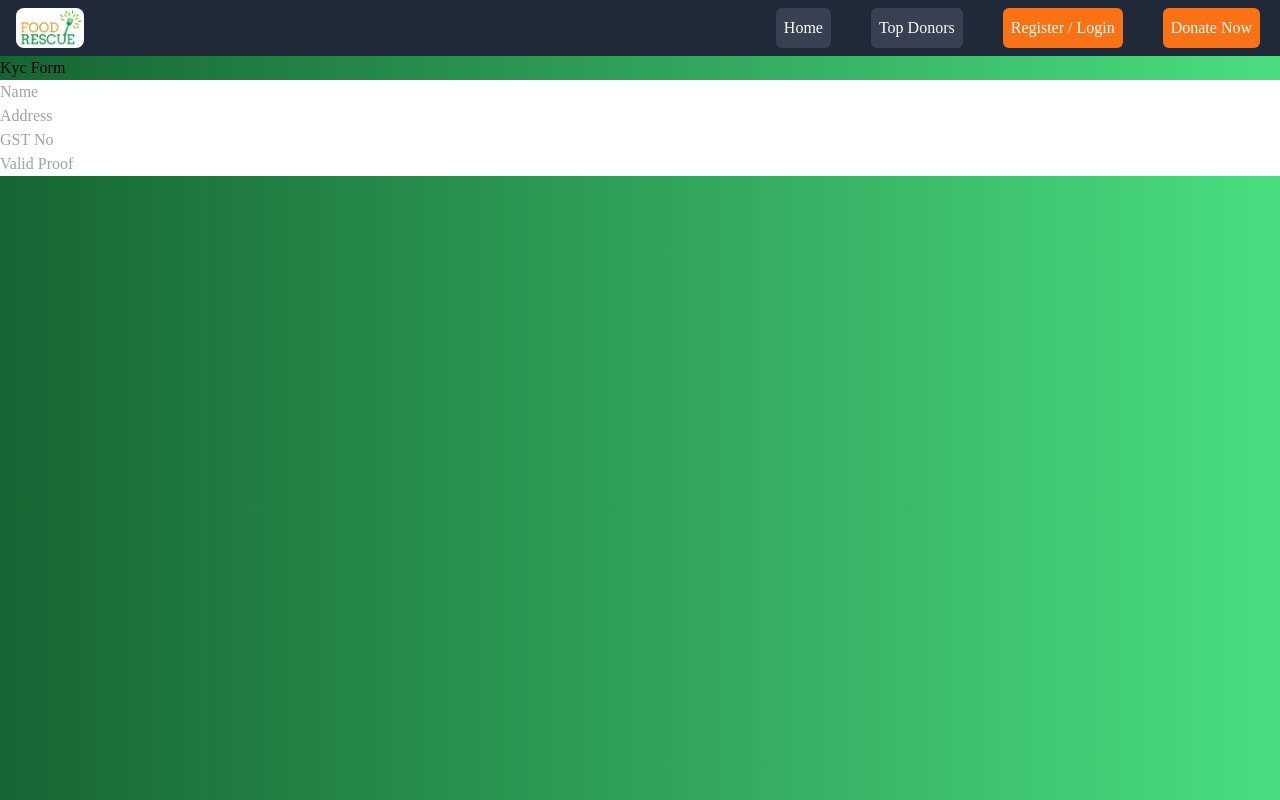
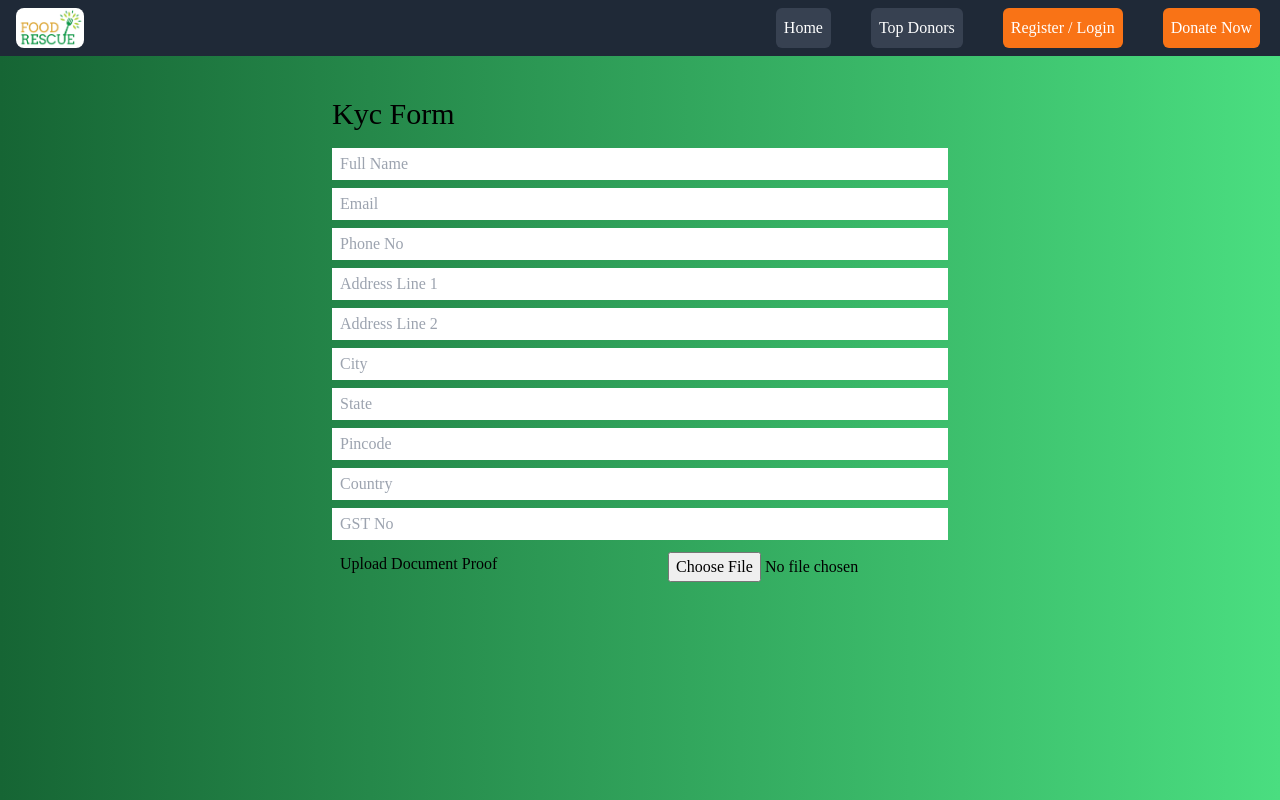
Before and after one commit to sh78ba/rescuefood, a React (Create React App) app in the folder frontend/rescuefood/: page /kycform in a window 1280 px wide. Built offline with nearby package versions, Linux system fonts and the light colour scheme; a web font is replaced by a local one.

Commit message:
added resposive kyc form

```diff
--- a/frontend/rescuefood/src/components/Kycform.js
+++ b/frontend/rescuefood/src/components/Kycform.js
@@ -2,13 +2,23 @@ import React from 'react'
 
 const Kycform = () => {
   return (
-    <div>
-        <h1>Kyc Form</h1>
-        <form className='flex flex-col'>
-            <input type='text' placeholder='Name'/>
-            <input type='text' placeholder='Address'/>
-            <input type='text' placeholder='GST No'/>
-            <input type='text' placeholder='Valid Proof'/>
+    <div className=' md:w-1/2 mx-auto mt-5 p-3'>
+        <h1 className='text-3xl mt-2'>Kyc Form</h1>
+        <form className='flex flex-col text-center mt-2'>
+            <input className='mt-2 px-2 py-1 outline-none' type='text' placeholder='Full Name'/>
+            <input className='mt-2 px-2 py-1 outline-none'  type='email' placeholder='Email'/>
+            <input className='mt-2 px-2 py-1 outline-none' type='text' placeholder='Phone No'/>
+            <input className='mt-2 px-2 py-1 outline-none'  type='text' placeholder='Address Line 1'/>
+            <input className='mt-2 px-2 py-1 outline-none'  type='text' placeholder='Address Line 2'/>
+            <input className='mt-2 px-2 py-1 outline-none'  type='text' placeholder='City'/>
+            <input className='mt-2 px-2 py-1 outline-none'  type='text' placeholder='State'/>
+            <input className='mt-2 px-2 py-1 outline-none'  type='text' placeholder='Pincode'/>
+            <input className='mt-2 px-2 py-1 outline-none'  type='text' placeholder='Country'/>
+
+
+            <input  className='mt-2 px-2 py-1'  type='text' placeholder='GST No'/>
+            <div className='flex content-center mt-2 px-2 py-1 justify-between'><p>Upload Document Proof</p>
+            <input  type='file' /></div>
 
 
         </form>
```
